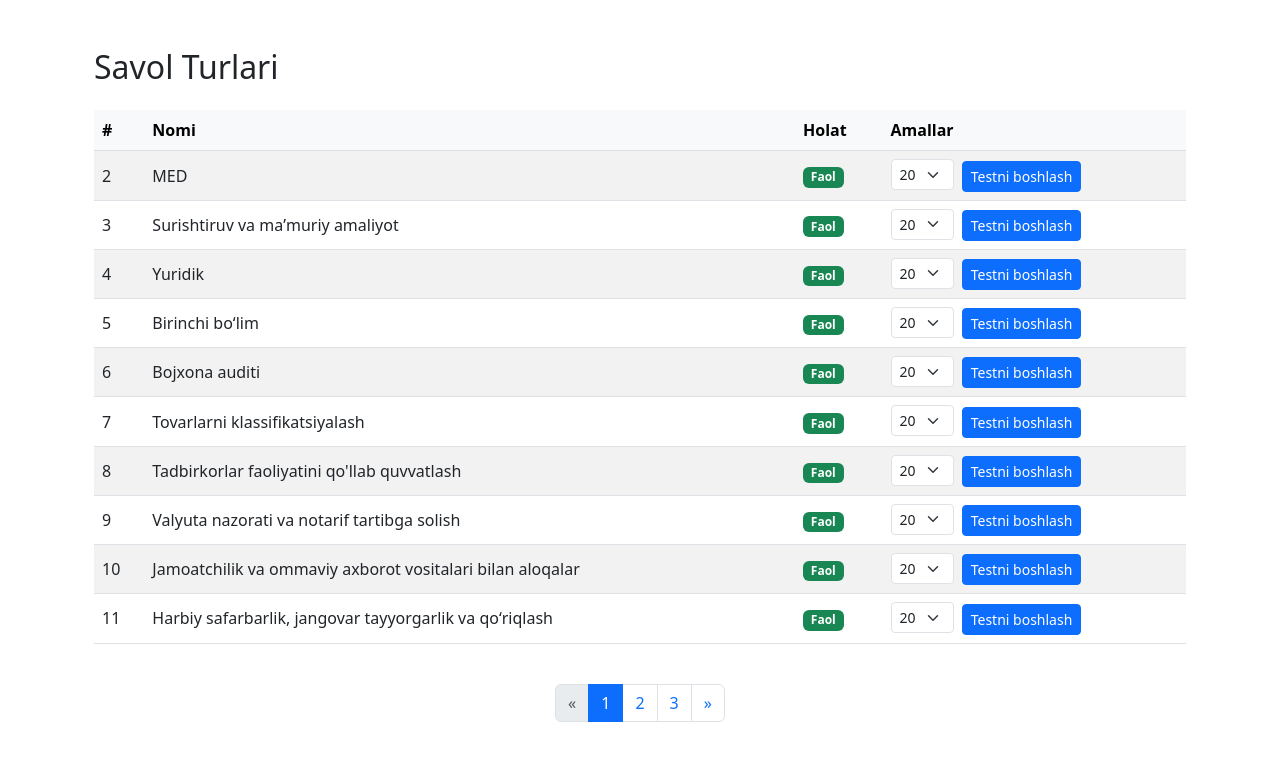
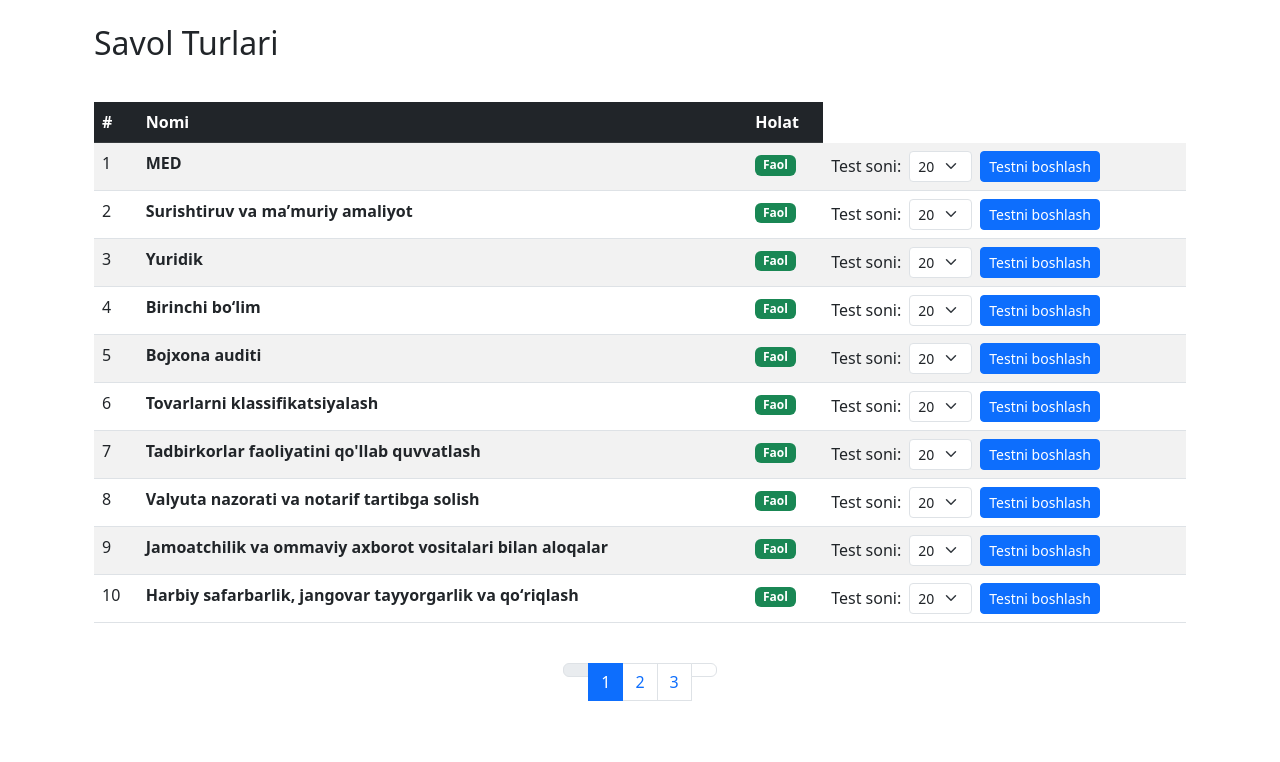
Before and after one commit to tel0707/quiz_app, a Django app: page /quiz/quiztypes/ in a window 1280 px wide. Shown: the part 80-842 px from the top of the page. After the commit the page ends 781 px from the top, so only its background shows below. Run offline with Django 4.2, Linux system fonts and the light colour scheme; data comes from the database, SQL or seed files in the repository.

Commit message:
Yangi HTML

```diff
--- a/quiz/templates/quiz/quiztype_list.html
+++ b/quiz/templates/quiz/quiztype_list.html
@@ -1,133 +1,175 @@
 {% extends 'quiz/base.html' %}
-{% load static %}
+{% block content %}
+<div class="container-fluid">
+    <div class="row mb-4">
+        <div class="col-12">
+            <h2 class="mb-3">Savol Turlari</h2>
 
-{% block extra_head %}
-<link href="https://cdn.jsdelivr.net/npm/bootstrap@5.3.3/dist/css/bootstrap.min.css"
-      rel="stylesheet">
-<style>
-  .badge {font-size: .85rem;}
-  .action-col {white-space: nowrap;}
-  @media (max-width: 576px) {
-    .table-responsive-stack tr {display: flex; flex-direction: column; margin-bottom: 1rem;}
-    .table-responsive-stack td,
-    .table-responsive-stack th {border: none !important;}
-    .table-responsive-stack thead {display: none;}
-    .table-responsive-stack td::before {content: attr(data-label); font-weight: bold; display: block; margin-bottom: .25rem;}
-    .action-col {margin-top: .5rem;}
-    .pagination {font-size: .9rem;}
-  }
-</style>
-{% endblock %}
+            <!-- Faqat superuser ko'radi -->
+            {% if user.is_superuser %}
+                <a href="{% url 'quiztype_create' %}" class="btn btn-success mb-3">
+                    <i class="bi bi-plus-circle"></i> Yangi Savol Turi
+                </a>
+            {% endif %}
+        </div>
+    </div>
 
-{% block content %}
-<div class="container py-4">
-
-  <h2 class="mb-4 text-center text-md-start">Savol Turlari</h2>
-
+    <div class="row">
+        <div class="col-12">
+            <div class="table-responsive">
+                <table class="table table-striped table-hover">
+                    <thead class="table-dark">
+                        <tr>
+                            <th scope="col" class="text-nowrap">#</th>
+                            <th scope="col" class="text-nowrap">Nomi</th>
+                            <th scope="col" class="text-nowrap">Holat</th>
                             {% if user.is_superuser %}
-    <div class="mb-3 text-center text-md-start">
-      <a href="{% url 'quiztype_create' %}" class="btn btn-success btn-sm">
-        + Yangi Savol Turi
-      </a>
-    </div>
+                                <th scope="col" class="text-nowrap">Amallar</th>
                             {% endif %}
-
-  <div class="table-responsive table-responsive-stack">
-    <table class="table table-striped align-middle">
-      <thead class="table-light">
-        <tr>
-          <th scope="col">#</th>
-          <th scope="col">Nomi</th>
-          <th scope="col">Holat</th>
-          <th scope="col" class="action-col">Amallar</th>
                         </tr>
                     </thead>
                     <tbody>
                     {% for qt in quiztypes %}
                         <tr>
-            <!-- Tuzatilgan qator -->
-            <td data-label="#">{{ forloop.counter0|add:page_obj.start_index|add:1 }}</td>
-
-            <td data-label="Nomi">{{ qt.name }}</td>
-
-            <td data-label="Holat">
+                            <td class="text-nowrap">{{ forloop.counter0|add:page_obj.start_index }}</td>
+                            <td class="fw-bold">{{ qt.name }}</td>
+                            <td>
                                 <span class="badge bg-{% if qt.is_active %}success{% else %}secondary{% endif %}">
                                     {% if qt.is_active %}Faol{% else %}Nofaol{% endif %}
                                 </span>
                             </td>
-
-            <td data-label="Amallar" class="action-col">
+                            <td>
+                                <div class="d-flex flex-column flex-md-row gap-2 align-items-start align-items-md-center">
                                     {% if user.is_superuser %}
-                <a href="{% url 'quiztype_edit' qt.pk %}"
-                   class="btn btn-sm btn-warning mb-1">Tahrirlash</a>
-                <a href="{% url 'quiztype_delete' qt.pk %}"
-                   class="btn btn-sm btn-danger mb-1">O‘chirish</a>
+                                        <div class="d-flex gap-1">
+                                            <a href="{% url 'quiztype_edit' qt.pk %}" class="btn btn-sm btn-warning">
+                                                <i class="bi bi-pencil"></i> Tahrirlash
+                                            </a>
+                                            <a href="{% url 'quiztype_delete' qt.pk %}" class="btn btn-sm btn-danger">
+                                                <i class="bi bi-trash"></i> O'chirish
+                                            </a>
+                                        </div>
                                     {% endif %}
 
-              <form action="{% url 'start_quiz' qt.pk %}" method="get"
-                    class="d-inline">
-                <label for="count_{{ qt.pk }}" class="form-label visually-hidden">
-                  Test soni
-                </label>
-                <select id="count_{{ qt.pk }}" name="count"
-                        class="form-select form-select-sm d-inline w-auto me-1">
+                                    <form action="{% url 'start_quiz' qt.pk %}" method="get" class="d-flex flex-column flex-sm-row gap-2 align-items-start align-items-sm-center">
+                                        <div class="d-flex flex-column flex-sm-row align-items-start align-items-sm-center gap-2">
+                                            <label for="count_{{ qt.pk }}" class="form-label mb-0 text-nowrap">Test soni:</label>
+                                            <select id="count_{{ qt.pk }}" name="count" class="form-select form-select-sm w-auto">
                                                 <option value="10">10</option>
                                                 <option value="20" selected>20</option>
                                                 <option value="30">30</option>
                                                 <option value="40">40</option>
                                                 <option value="50">50</option>
                                             </select>
-                <button type="submit"
-                        class="btn btn-sm btn-primary">
-                  Testni boshlash
+                                        </div>
+                                        <button type="submit" class="btn btn-sm btn-primary text-nowrap">
+                                            <i class="bi bi-play-circle"></i> Testni boshlash
                                         </button>
                                     </form>
+                                </div>
                             </td>
                         </tr>
                     {% empty %}
                         <tr>
-            <td colspan="4" class="text-center py-4">
+                            <td colspan="{% if user.is_superuser %}4{% else %}3{% endif %}" class="text-center py-4">
+                                <div class="text-muted">
+                                    <i class="bi bi-inbox display-4 d-block mb-2"></i>
                                     Hech nima topilmadi.
+                                </div>
                             </td>
                         </tr>
                     {% endfor %}
                     </tbody>
                 </table>
             </div>
+        </div>
+    </div>
 
+    <!-- PAGINATION BLOKI -->
     {% if is_paginated %}
-    <nav aria-label="Sahifalash navigatsiyasi" class="mt-4">
+        <div class="row mt-4">
+            <div class="col-12">
+                <nav aria-label="Sahifalash navigatsiyasi">
                     <ul class="pagination justify-content-center flex-wrap">
+
+                        <!-- Oldingi sahifa -->
                         {% if page_obj.has_previous %}
                             <li class="page-item">
-            <a class="page-link" href="?page={{ page_obj.previous_page_number }}"
-               aria-label="Oldingi">&laquo;</a>
+                                <a class="page-link" href="?page={{ page_obj.previous_page_number }}" aria-label="Oldingi">
+                                    <i class="bi bi-chevron-left"></i>
+                                </a>
                             </li>
                         {% else %}
-          <li class="page-item disabled"><span class="page-link">&laquo;</span></li>
+                            <li class="page-item disabled">
+                                <span class="page-link">
+                                    <i class="bi bi-chevron-left"></i>
+                                </span>
+                            </li>
                         {% endif %}
 
+                        <!-- Sahifa raqamlari -->
                         {% for i in paginator.page_range %}
                             {% if page_obj.number == i %}
-            <li class="page-item active"><span class="page-link">{{ i }}</span></li>
-          {% elif i > page_obj.number|add:'-2' and i < page_obj.number|add:'3' %}
-            <li class="page-item"><a class="page-link" href="?page={{ i }}">{{ i }}</a></li>
+                                <li class="page-item active">
+                                    <span class="page-link">{{ i }}</span>
+                                </li>
+                            {% elif i > page_obj.number|add:'-3' and i < page_obj.number|add:'3' %}
+                                <li class="page-item">
+                                    <a class="page-link" href="?page={{ i }}">{{ i }}</a>
+                                </li>
                             {% endif %}
                         {% endfor %}
 
+                        <!-- Keyingi sahifa -->
                         {% if page_obj.has_next %}
                             <li class="page-item">
-            <a class="page-link" href="?page={{ page_obj.next_page_number }}"
-               aria-label="Keyingi">&raquo;</a>
+                                <a class="page-link" href="?page={{ page_obj.next_page_number }}" aria-label="Keyingi">
+                                    <i class="bi bi-chevron-right"></i>
+                                </a>
                             </li>
                         {% else %}
-          <li class="page-item disabled"><span class="page-link">&raquo;</span></li>
+                            <li class="page-item disabled">
+                                <span class="page-link">
+                                    <i class="bi bi-chevron-right"></i>
+                                </span>
+                            </li>
                         {% endif %}
                     </ul>
                 </nav>
+            </div>
+        </div>
     {% endif %}
+</div>
 
-</div>
+<style>
+    /* Mobile-first responsive styles */
+    @media (max-width: 768px) {
+        .table-responsive {
+            border: 1px solid #dee2e6;
+            border-radius: 0.375rem;
+        }
+
+        .btn-sm {
+            font-size: 0.8rem;
+            padding: 0.25rem 0.5rem;
+        }
+
+        .form-select-sm {
+            font-size: 0.8rem;
+            padding: 0.25rem 0.5rem;
+        }
+    }
+
+    @media (max-width: 576px) {
+        .d-flex.flex-column .btn {
+            width: 100%;
+            margin-bottom: 0.5rem;
+        }
+
+        .pagination .page-link {
+            padding: 0.375rem 0.75rem;
+            font-size: 0.875rem;
+        }
+    }
+</style>
 {% endblock %}
-
-<!-- JavaScript kerak emas -->
```
Lines whose indentation alone changed are shown as unchanged.
